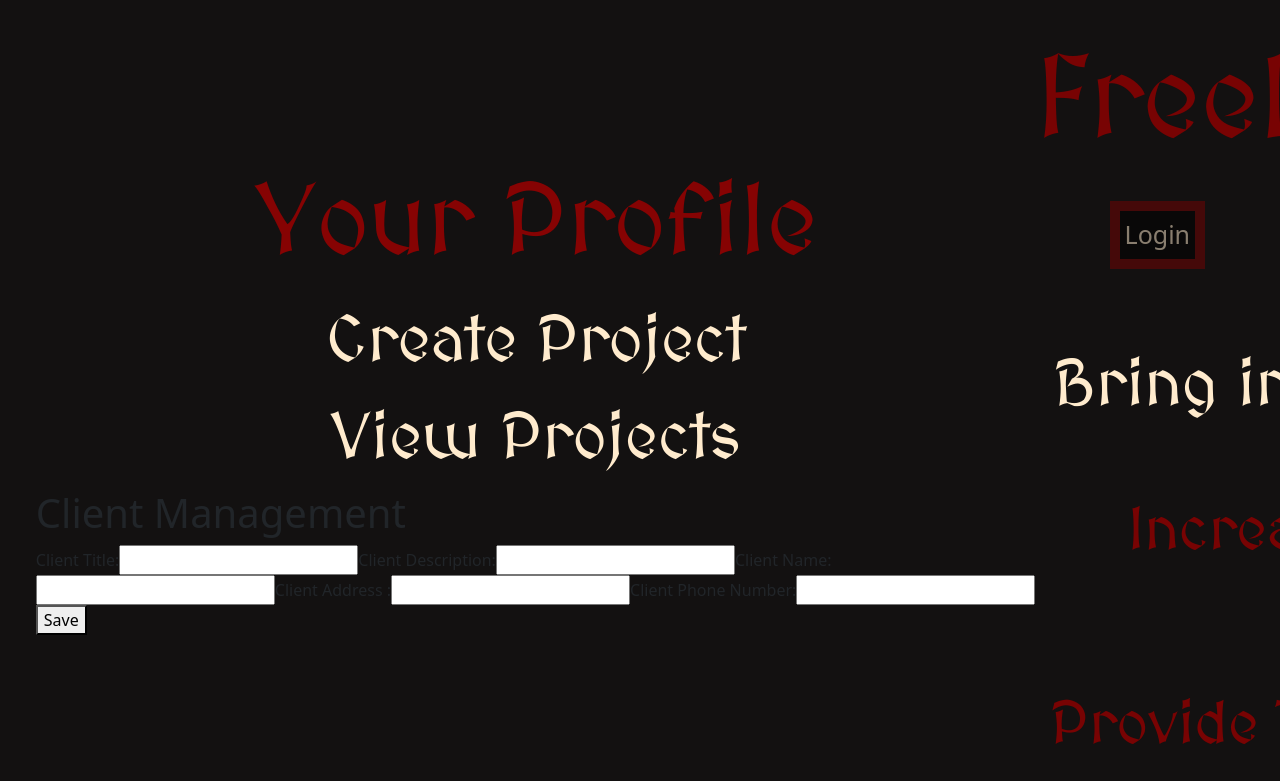
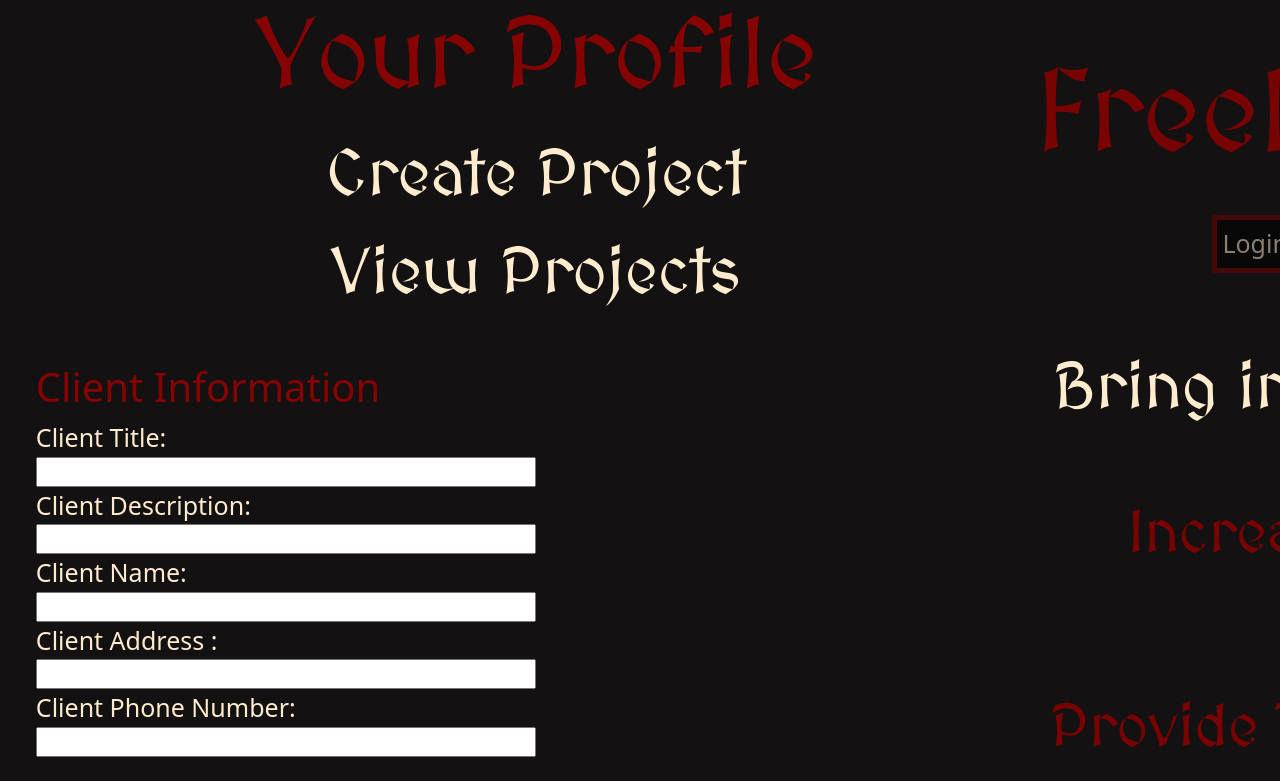
Before and after one commit to dann9109/freeflow, a React (Vite) app in the folder client/: page /profile/create in a window 1280 px wide. Shown: the top 781 px of the page. Built offline with nearby package versions, Linux system fonts and the light colour scheme; no server answers; a web font is replaced by a local one.

Commit message:
css fixed some

```diff
--- a/client/src/components/Header/index.jsx
+++ b/client/src/components/Header/index.jsx
@@ -12,7 +12,7 @@ export default function Header() {
     })
     return (
 
-        <header className="header">
+        <header className="profileHeader">
             <div className="column">
                 <a href="/"><h1 className="h1">FreeLancers</h1></a>
                 {userData?.authenticate ? (
@@ -31,7 +31,6 @@ export default function Header() {
                             <div className="adiv">
                                 <NavLink to="/login" className="buttonsIn">Login</NavLink>
                                 <NavLink to="/signup" className="buttonsIn">Sign Up</NavLink>
-                                <NavLink to="/profile" className="buttonsIn">Profile</NavLink>
                             </div>
                         </nav>
                         <p className="p1">Bring in the Calvary</p>
--- a/client/src/components/ProjectForm/index.jsx
+++ b/client/src/components/ProjectForm/index.jsx
@@ -1,8 +1,6 @@
 import {useState} from 'react';
 import { useMutation, gql } from '@apollo/client';
 import { CREATE_PROJECT } from '../../utils/mutations';
-// import './Clientcard.css';
-
 
 
 const ProjectForm = () => {
@@ -39,42 +37,42 @@ const ProjectForm = () => {
 
   return (
     <form onSubmit={handleCreateProject}>
-      <div>
-        <h1>Client Management</h1>
-        <label htmlFor="clientTitle">Client Title:</label>
-        <input
+      <div className="client">
+        <h1 className="clientManagement">Client Information</h1>
+        <label htmlFor="clientTitle" className="clientLabel">Client Title:</label>
+        <input className="clientInput"
           type="text"
           id="clientTitle"
           value={formData.title}
           name="title"
           onChange={handleInputChange} />
 
-        <label htmlFor="clientDescription">Client Description:</label>
-        <input
+        <label htmlFor="clientDescription" className="clientLabel">Client Description:</label>
+        <input className="clientInput"
           type="text"
           id="clientDescription"
           value={formData.description}
           name="description"
           onChange={handleInputChange} />
 
-        <label htmlFor="clientName">Client Name:</label>
-        <input
+        <label htmlFor="clientName" className="clientLabel">Client Name:</label>
+        <input className="clientInput"
           type="text"
           id="clientName"
           value={formData.client_name}
           name="client_name"
           onChange={handleInputChange} />
 
-        <label htmlFor="clientAddress">Client Address :</label>
-        <input
+        <label htmlFor="clientAddress" className="clientLabel">Client Address :</label>
+        <input className="clientInput"
           type="text"
           id="clientAddress"
           value={formData.client_address}
           name="client_address"
           onChange={handleInputChange} />
 
-        <label htmlFor="clientPhoneNumber">Client Phone Number:</label>
-        <input
+        <label htmlFor="clientPhoneNumber" className="clientLabel">Client Phone Number:</label>
+        <input className="clientInput"
           type="text"
           id="clientPhoneNumber"
           value={formData.client_phone_number}
@@ -85,7 +83,7 @@ const ProjectForm = () => {
 
 
         {/* Add a button to save the client information */}
-        <button type="submit">Save</button>
+        <button type="submit" className="buttonSave">Save Client Information</button>
       </div>
     </form>
   );
--- a/client/src/components/TaskForm/TaskForm.jsx
+++ b/client/src/components/TaskForm/TaskForm.jsx
@@ -1,4 +1,4 @@
-mport { useState } from 'react'
+import { useState } from 'react'
 import { useMutation } from '@apollo/client'
 import { useParams } from "react-router-dom"
 
--- a/client/src/index.css
+++ b/client/src/index.css
@@ -239,7 +239,7 @@ a:hover {
 .buttonsIn:hover {
   background-color: #780303;
   border-color: #780303;
-  opacity: 1;
+  opacity: 3;
 }
 
 
@@ -262,7 +262,7 @@ nav {
 .buttonsIn {
   display: flex;
   background-color: black;
-  border: 10px solid #780303;
+  border: 5px solid #780303;
   padding: 5px;
   opacity: 0.5;
   margin: 0 40px;
```
Also changed, not shown: client/src/components/ProjectView/index.jsx (added, +32 -0 lines), client/src/components/TaskView/index.jsx (added, +36 -0 lines), 1 other file (tests, documents, lock files or other folders).
